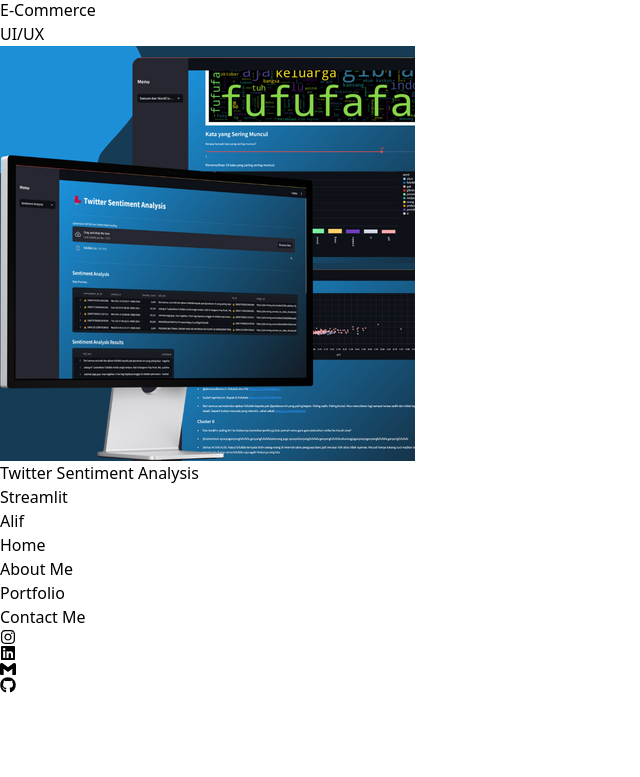
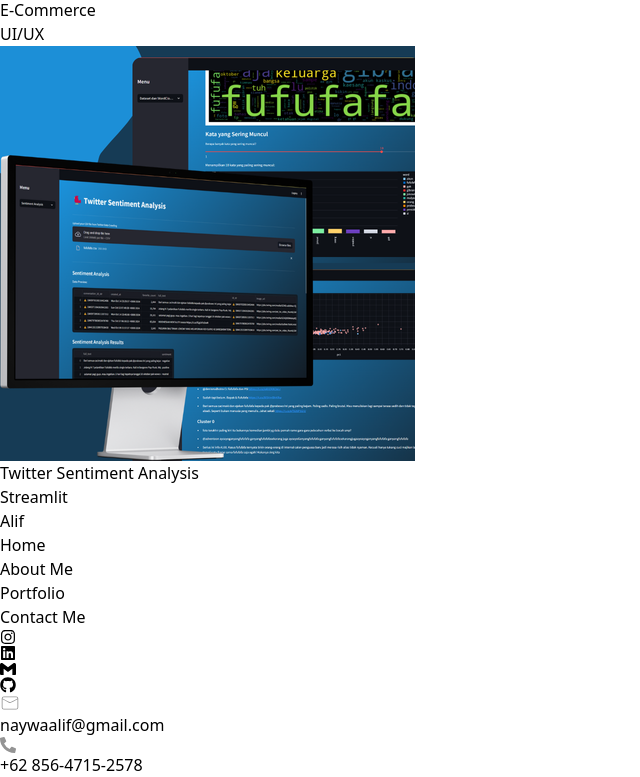
Before and after one commit to alifnay/personal-website, a React (Vite) app: page / in a window 1280 px wide. Shown: the part 5372-6149 px from the top of the page, without its empty margins (0-640 px from the left). Before the commit the page ends 6065 px from the top, so only its background shows below. Built offline with nearby package versions, Linux system fonts and the light colour scheme.

Commit message:
update: Finishing footer section

```diff
--- a/src/components/Footer.jsx
+++ b/src/components/Footer.jsx
@@ -1,6 +1,7 @@
 import React from 'react'
-import { FaInstagram, FaLinkedin, FaGithub } from "react-icons/fa";
+import { FaInstagram, FaLinkedin, FaGithub, FaPhoneAlt  } from "react-icons/fa";
 import { SiGmail } from "react-icons/si";
+import { CiMail } from "react-icons/ci";
 
 const Footer = () => {
     return (
@@ -14,7 +15,7 @@
                     <div className="text-[#949494] hover:text-[#FD6F00] cursor-pointer">Portfolio</div>
                     <div className="text-[#949494] hover:text-[#FD6F00] cursor-pointer">Contact Me</div>
             </div>
-            <div className="flex gap-3 pt-8 justify-center">
+            <div className="flex gap-3 py-8 justify-center">
                 <div className="border border-gray-400 rounded-full p-2 hover:border-gray-600 transition-all cursor-pointer">
                     <FaInstagram size={16} />
                 </div>
@@ -28,6 +29,17 @@
                     <FaGithub size={16} />
                 </div>
             </div>
+            <div className="flex gap-16 justify-center">
+                <div className='flex items-center gap-2'>
+                    <CiMail size={20} color='#949494'/>
+                    <h3 className="items-center text-[#949494]">naywaalif@gmail.com</h3>
+                </div>
+                <div className='flex items-center gap-2'>
+                    <FaPhoneAlt size={16} color='#949494'/>
+                    <h3 className="items-center text-[#949494]">+62 856-4715-2578</h3>
+                </div>
+            </div>
+
         </div>
     )
 }
```
